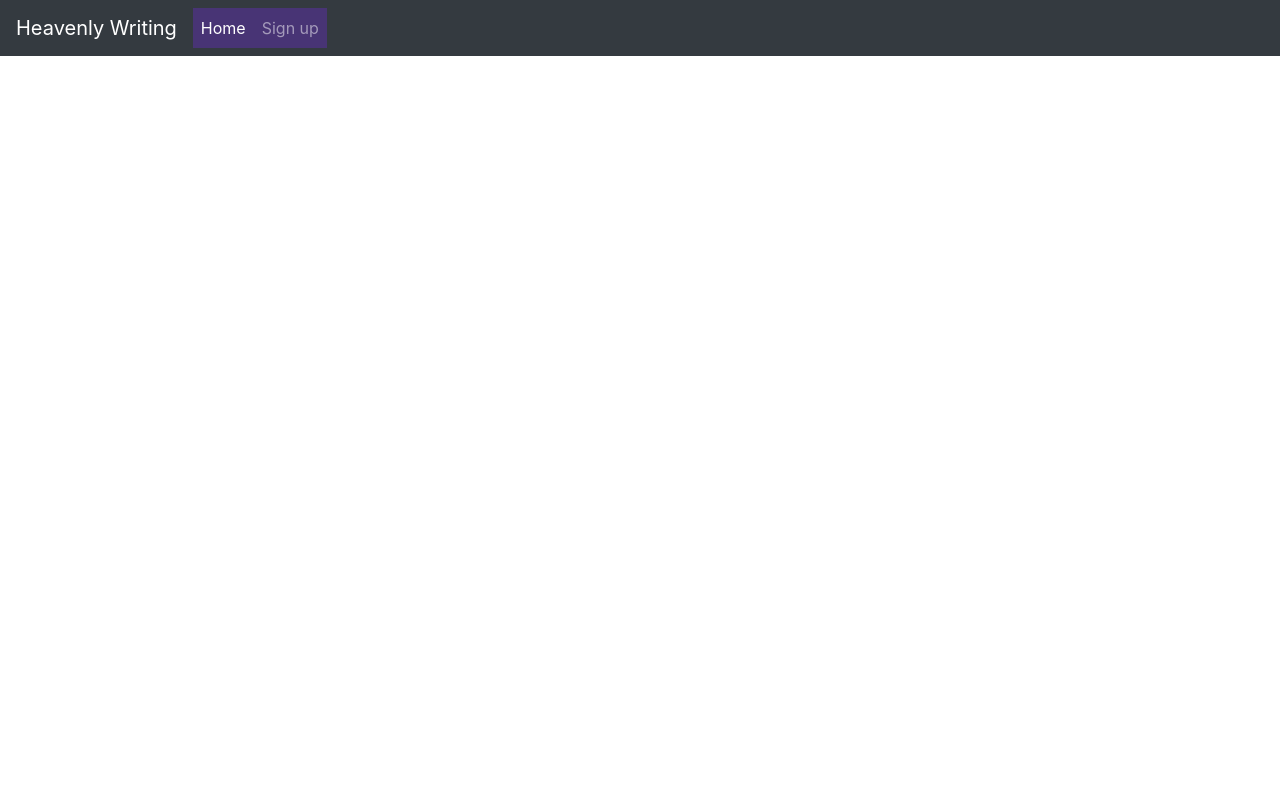
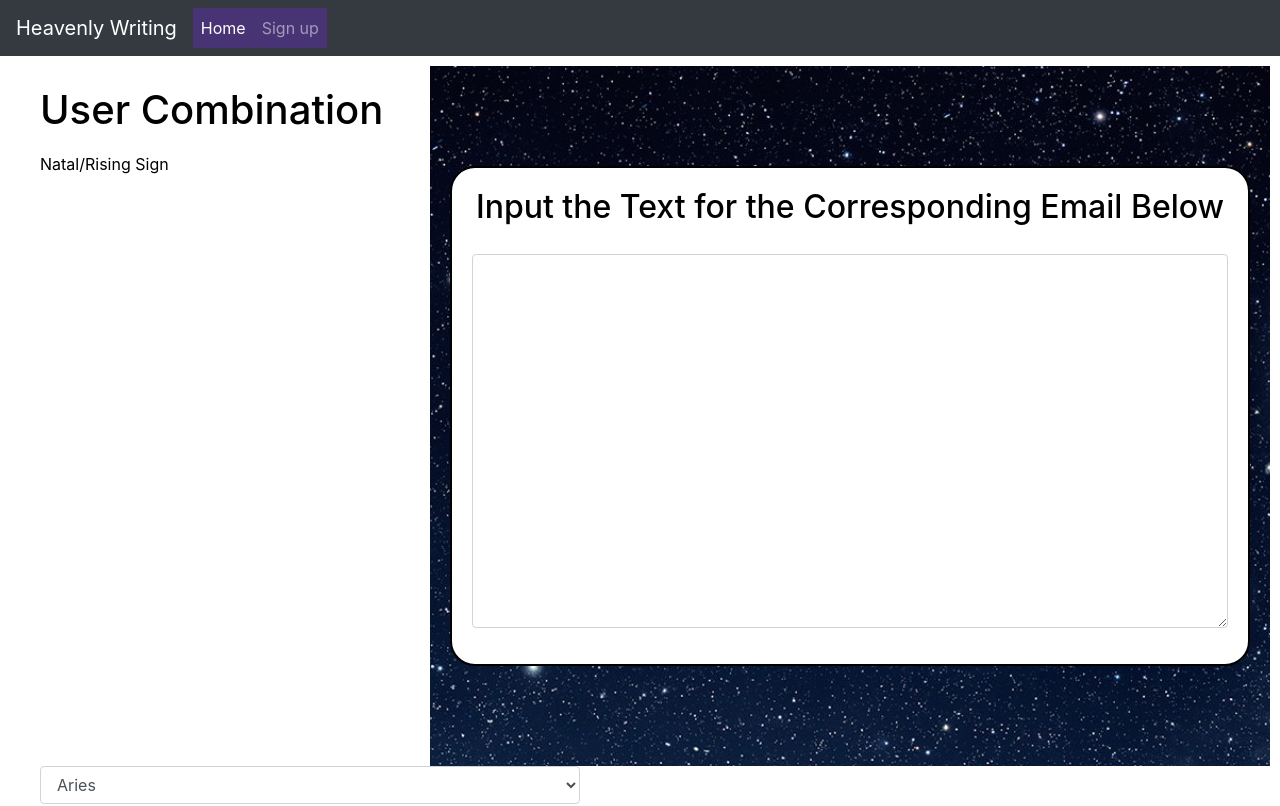
Before and after one commit to UFamayajimenez/HeavenlyWritingHoroscopes, a React (Create React App) app in the folder client/: page /admin/create in a window 1280 px wide. Shown: the top 806 px of the page. Built offline with nearby package versions, Linux system fonts and the light colour scheme.

Commit message:
Added route to CreateEmail page

```diff
--- a/client/src/views/Admin/AdminPage.js
+++ b/client/src/views/Admin/AdminPage.js
@@ -7,6 +7,7 @@ import Settings from './Settings';
 import Database from './Database';
 import Overview from './Overview';
 import Statistics from './Statistics';
+import CreateEmail from "./CreateEmail";
 
 
 const AdminPage = (props) => {
@@ -29,6 +30,7 @@ const AdminPage = (props) => {
                 <Route exact path="/admin/overview" component={Overview}/>
                 <Route exact path="/admin/statistics" component={Statistics}/>
                 <Route exact path="/admin/settings" component={Settings}/>
+                <Route exact path="/admin/create" component={CreateEmail}/>
             </Switch>
         </div>
     );
```
